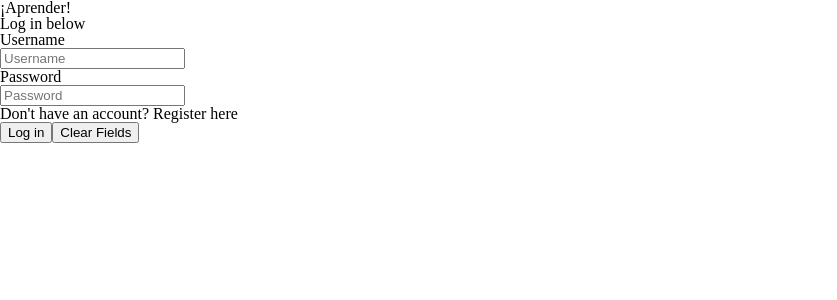
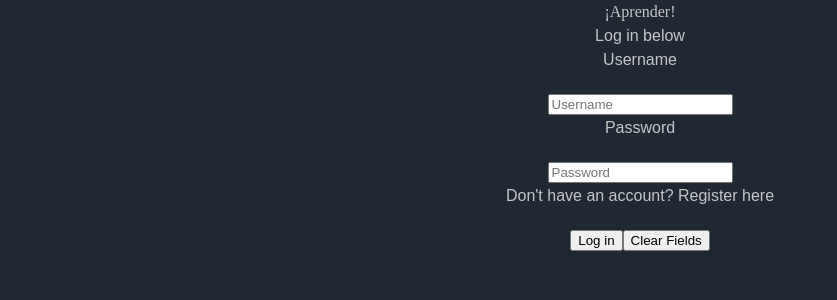
Before and after one commit to awpala/aprender, a React (Create React App) app: page /#/ in a window 1280 px wide. Shown: the top 300 px of the page, without its empty margins (0-837 px from the left). Built offline with nearby package versions, Linux system fonts and the light colour scheme; no server answers.

Commit message:
Add initial Sass files

```diff
--- a/package.json
+++ b/package.json
@@ -15,6 +15,7 @@
     "express": "^4.17.1",
     "express-session": "^1.17.1",
     "massive": "^6.6.0",
+    "node-sass": "^4.14.1",
     "react": "^16.13.1",
     "react-chartjs-2": "^2.10.0",
     "react-dom": "^16.13.1",
--- a/public/index.html
+++ b/public/index.html
@@ -9,7 +9,6 @@
       name="description"
       content="Web site created using create-react-app"
     />
-    <link rel="stylesheet" href="%PUBLIC_URL%/reset.css">
     <link rel="apple-touch-icon" href="%PUBLIC_URL%/logo192.png" />
     <!--
       manifest.json provides metadata used when your web app is installed on a
--- a/src/components/App.js
+++ b/src/components/App.js
@@ -3,6 +3,8 @@ import Header from './Header';
 import routes from '../routes';
 import { UserContext } from '../context';
 import axios from 'axios';
+
+import "../sass/style.scss";
 
 const App = () => {
     const { actions, isLoggedIn } = useContext(UserContext);
--- a/src/components/ProfileChart.js
+++ b/src/components/ProfileChart.js
@@ -51,7 +51,7 @@ const ProfileChart = ({ words, wordsCognates, wordsNonCognates }) => {
         datasets: [
             {
                 label: 'Cognates',
-                backgroundColor: 'red',
+                backgroundColor: '#45A29E',
                 data: [
                     percentages.top100[0],
                     percentages.top500[0],
@@ -61,7 +61,7 @@ const ProfileChart = ({ words, wordsCognates, wordsNonCognates }) => {
             },
             {
                 label: 'Non-Cognates',
-                backgroundColor: 'blue',
+                backgroundColor: '#0B0C10',
                 data: [
                     percentages.top100[1],
                     percentages.top500[1],
@@ -72,19 +72,54 @@ const ProfileChart = ({ words, wordsCognates, wordsNonCognates }) => {
         ]
     }
 
+    const chartProps = {
+        color: '#C5C6C7',
+        family: 'Raleway',
+        size: 14
+    };
+
     const chartOptions = {
         maintainAspectRatio: false,
         responsive: false,
+        legend: {
+            labels: {
+                fontColor: chartProps.color,
+                fontFamily: chartProps.family,
+                fontSize: chartProps.size
+            }
+        },
         scales: {
+            xAxes: [
+                {
+                    ticks: {
+                        fontColor: chartProps.color,
+                        fontFamily: chartProps.family,
+                        fontSize: chartProps.size
+                    },
+                    gridLines: {
+                        color: chartProps.color
+                    }
+                }
+            ],
             yAxes: [
                 {
                     scaleLabel: {
                         display: true,
-                        labelString: 'Familiarity (%)'
+                        labelString: 'Familiarity (%)',
+                        fontColor: chartProps.color,
+                        fontFamily: chartProps.family,
+                        fontSize: chartProps.size
                     },
                     ticks: {
                         min: 0,
-                        max: 100
+                        max: 100,
+                        stepSize: 25,
+                        fontColor: chartProps.color,
+                        fontFamily: chartProps.family,
+                        fontSize: chartProps.size
+                    },
+                    gridLines: {
+                        color: chartProps.color
                     }
                 }
             ]
--- /dev/null
+++ b/src/sass/base/_base.scss
@@ -0,0 +1,37 @@
+// ======================================
+//  Base Styles
+// ======================================
+
+* {
+    box-sizing: border-box;
+}
+
+body {
+    color: $color-text;
+    font-size: 1rem;
+    line-height: 1.5;
+    font-family: $font-stack-primary;
+    text-align: center;
+    margin: 0;
+    background-color: $color-bg;
+}
+
+h1, h2 {
+    font-family: $font-stack-secondary;
+}
+
+p {
+    margin-bottom: 1.25em;
+}
+
+a {
+    color: $color-primary;
+    text-decoration: none;
+    &:hover {
+        color: $color-accent;
+    }
+}
+
+strong {
+    font-weight: bold;
+}
--- /dev/null
+++ b/src/sass/base/_reset.scss
@@ -0,0 +1,48 @@
+/* http://meyerweb.com/eric/tools/css/reset/
+   v2.0 | 20110126
+   License: none (public domain)
+*/
+
+html, body, div, span, applet, object, iframe,
+h1, h2, h3, h4, h5, h6, p, blockquote, pre,
+a, abbr, acronym, address, big, cite, code,
+del, dfn, em, img, ins, kbd, q, s, samp,
+small, strike, strong, sub, sup, tt, var,
+b, u, i, center,
+dl, dt, dd, ol, ul, li,
+fieldset, form, label, legend,
+table, caption, tbody, tfoot, thead, tr, th, td,
+article, aside, canvas, details, embed,
+figure, figcaption, footer, header, hgroup,
+menu, nav, output, ruby, section, summary,
+time, mark, audio, video {
+	margin: 0;
+	padding: 0;
+	border: 0;
+	font-size: 100%;
+	font: inherit;
+	vertical-align: baseline;
+}
+/* HTML5 display-role reset for older browsers */
+article, aside, details, figcaption, figure,
+footer, header, hgroup, menu, nav, section {
+	display: block;
+}
+body {
+	line-height: 1;
+}
+ol, ul {
+	list-style: none;
+}
+blockquote, q {
+	quotes: none;
+}
+blockquote:before, blockquote:after,
+q:before, q:after {
+	content: '';
+	content: none;
+}
+table {
+	border-collapse: collapse;
+	border-spacing: 0;
+}
--- /dev/null
+++ b/src/sass/style.scss
@@ -0,0 +1,11 @@
+// ======================================
+//  Partial Imports
+// ======================================
+
+// Utilities
+@import 'utilities/variables',
+        'utilities/mixins';
+
+// Base Styles
+@import 'base/reset',
+        'base/base';
--- /dev/null
+++ b/src/sass/utilities/_mixins.scss
@@ -0,0 +1,28 @@
+// =========================================
+//  Mixins
+// =========================================
+
+// Center containers
+@mixin center {
+    width: 90%;
+    max-width: $max-width;
+    margin-left: auto;
+    margin-right: auto;
+}
+
+// Media queries
+@mixin mq($break) {
+    $value: map-get($breakpoints, $break);
+    $sm: map-get($breakpoints, 'sm');
+
+    @if $value < $sm {
+        @media (max-width: $value) {
+            @content;
+        }
+    }
+    @else {
+        @media (min-width: $value) {
+            @content;
+        }
+    }
+}
--- /dev/null
+++ b/src/sass/utilities/_variables.scss
@@ -0,0 +1,26 @@
+// ======================================
+//  Variables
+// ======================================
+
+// Colors
+// cf. color palette #12: https://visme.co/blog/website-color-schemes/
+$color-primary: #66FCF1;
+$color-secondary: #0B0C10;
+$color-accent: #45A29E;
+$color-text: #C5C6C7;
+$color-bg: #1F2833;
+
+// Fonts
+$font-stack-primary: 'Raleway', sans-serif;
+$font-stack-secondary: 'Bree Serif', serif;
+
+// Layout
+$max-width: 1000px;
+
+// Media Query Breakpoints
+$breakpoints: (
+    'xs': 575px,
+    'sm': 576px,
+    'med': 768px,
+    'lg': 992px,
+);
```
Also changed, not shown: 1 other file (tests, documents, lock files or other folders).
